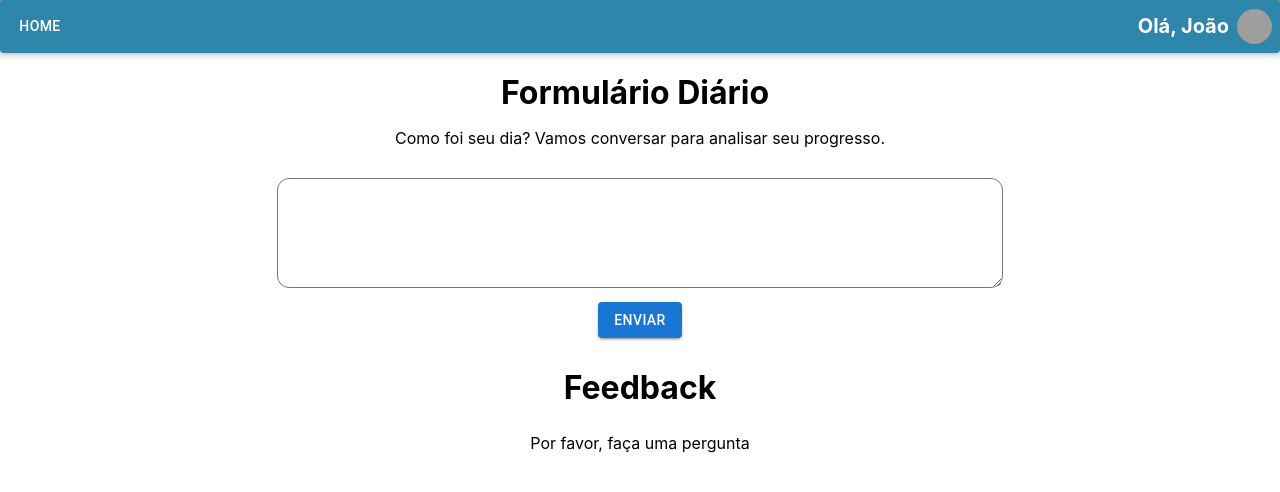
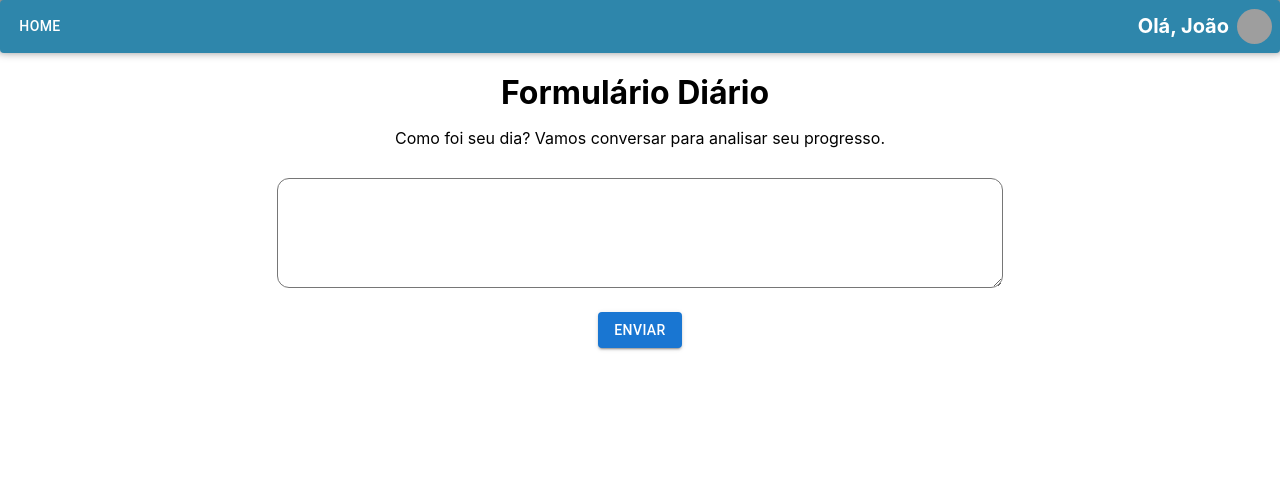
Before and after one commit to Hackatona-AGES-2023/Mellos2, a React (Create React App) app in the folder mellos-ai/: page /dailyForm in a window 1280 px wide. Shown: the top 492 px of the page. Built offline with nearby package versions, Linux system fonts and the light colour scheme; grey boxes are pictures that could not be loaded.

Commit message:
arrumando o feedback e melhorando o visual do feedback

```diff
--- a/mellos-ai/src/pages/DailyForm/DailyForm.css
+++ b/mellos-ai/src/pages/DailyForm/DailyForm.css
@@ -26,7 +26,7 @@
     display: flex;
     flex-direction: column;
     align-items: center;
-    margin-top: 10px;
+    margin-top: 20px;
 }
 
 .feedback-daily-form{
@@ -38,5 +38,12 @@
 }
 
 .feedback-daily-form h1{
-    margin: 30px 0px 10px 0px;
+    margin: 25px 0px 10px 0px;
 }
+
+.feedback-daily-form p{
+    color: white;
+    background-color: #2E86AB;
+    padding: 12px;
+    border-radius: 10px;
+}
--- a/mellos-ai/src/pages/DailyForm/DailyForm.js
+++ b/mellos-ai/src/pages/DailyForm/DailyForm.js
@@ -26,17 +26,28 @@ const StyledTextarea = styled(TextareaAutosize)(
 function DailyForm() {
   const [prompt, setPrompt] = useState("");
   const [response, setResponse] = useState("Por favor, faça uma pergunta");
+  const [clicou, setClicou] = useState(false);
+  const [isLoading, setIsLoading] = useState(false);
+  const [isDisabled, setIsDisabled] = useState(false);
 
   const handleSubmit = (e) => {
     e.preventDefault();
+    setIsLoading(true);
+    setIsDisabled(true);
 
     axios
       .post("http://localhost:8085/chat", { prompt })
       .then((res) => {
         setResponse(res.data);
+        setClicou(true);
+        setIsLoading(false);
+        setIsDisabled(false);
       })
       .catch((err) => {
         console.log(err);
+        setClicou(false);
+        setIsLoading(false);
+        setIsDisabled(false);
       });
   };
   return (
@@ -53,18 +64,25 @@ function DailyForm() {
                     minRows={4}
                     value={prompt}
                     onChange={(e) => setPrompt(e.target.value)}
+                    disabled={isDisabled}
                 ></StyledTextarea>
             </div>
             <div className="button-submit-daily-form">
-                <Button variant="contained" color="primary" onClick={handleSubmit}>
+                <Button variant="contained" color="primary" onClick={handleSubmit} disabled={isDisabled}>
                     Enviar
                 </Button>
             </div>
         </form>
+        {isLoading ? (
         <div className="feedback-daily-form">
-            <h1>Feedback</h1>
-            <p>{response}</p>
+            <p>Aguarde enquanto estamos analisando a sua resposta...</p>
         </div>
+        ) : clicou && (
+          <div className="feedback-daily-form">
+              <h1>Feedback</h1>
+              <p>{response}</p>
+          </div>
+        )}
       </div>
     </div>
 
```
Also changed, not shown: 1 other file (tests, documents, lock files or other folders).
